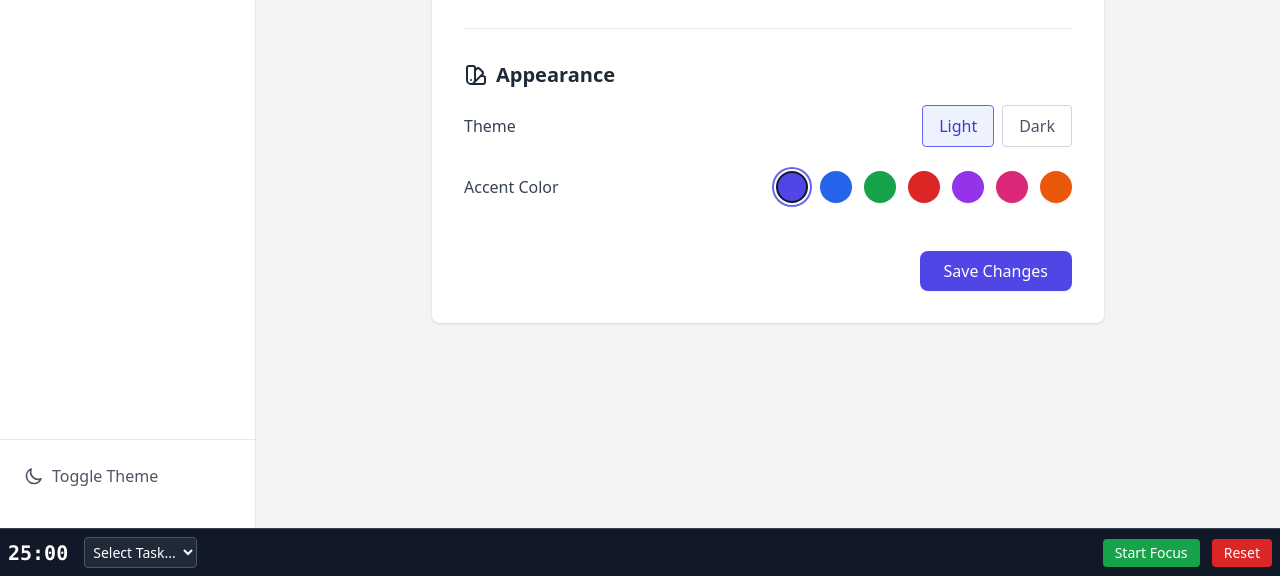
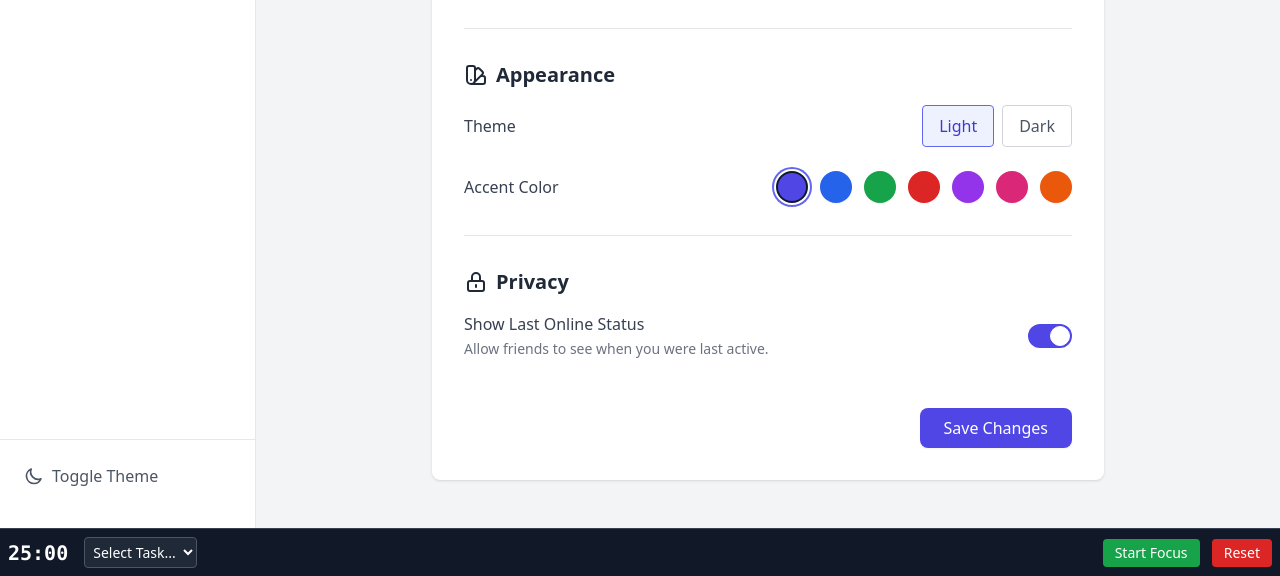
Before and after one commit to adnair2024/modo, a Flask app: page /settings in a window 1280 px wide. Shown: the part 918-1494 px from the top of the page. Run offline with Flask 3, Linux system fonts and the light colour scheme; the visitor is signed in with stand-in values (Sample User, id 1); data comes from the database, SQL or seed files in the repository; data that the repository does not hold is empty; some libraries are stand-ins or nearby versions.

Commit message:
Final Social Edits

```diff
--- a/app.py
+++ b/app.py
@@ -22,6 +22,12 @@ migrate = Migrate(app, db)
 login_manager = LoginManager()
 login_manager.login_view = 'auth.login'
 login_manager.init_app(app)
+
+@app.before_request
+def update_last_seen():
+    if current_user.is_authenticated:
+        current_user.last_seen = datetime.utcnow()
+        db.session.commit()
 
 class EventOccurrence:
     def __init__(self, event, start_datetime, is_completed):
@@ -719,6 +725,8 @@ def update_settings():
         current_user.notify_event_start = data['notify_event_start']
     if 'event_notify_minutes' in data:
         current_user.event_notify_minutes = int(data['event_notify_minutes'])
+    if 'show_last_seen' in data:
+        current_user.show_last_seen = data['show_last_seen']
 
     db.session.commit()
     return jsonify({'status': 'success'})
@@ -1035,7 +1043,7 @@ def profile(username):
     recent_sessions = FocusSession.query.filter_by(user_id=user.id).order_by(FocusSession.date.desc()).limit(5).all()
 
     return render_template('profile.html', user=user, status=status, total_minutes=total_minutes,
-                           total_sessions=total_sessions, recent_sessions=recent_sessions)
+                           total_sessions=total_sessions, recent_sessions=recent_sessions, now=datetime.utcnow())
 
 @app.route('/friend/request/<int:user_id>', methods=['POST'])
 @login_required
--- a/models.py
+++ b/models.py
@@ -12,6 +12,7 @@ class User(UserMixin, db.Model):
 
     # Presence & Live Status
     last_seen = db.Column(db.DateTime, default=datetime.utcnow)
+    show_last_seen = db.Column(db.Boolean, default=True)
     current_focus_start = db.Column(db.DateTime, nullable=True) # When they started
     current_focus_end = db.Column(db.DateTime, nullable=True)   # When it will end
     current_focus_mode = db.Column(db.String(20), default='none') # none, focus, break
--- a/templates/friends.html
+++ b/templates/friends.html
@@ -85,6 +85,9 @@
                             </span>
                         {% else %}
                             {{ item.status_msg }}
+                            {% if not item.is_online and item.user.show_last_seen %}
+                                · Last online at <span class="utc-time" data-ts="{{ item.user.last_seen.isoformat() }}Z">{{ item.user.last_seen.strftime('%H:%M') }}</span>
+                            {% endif %}
                         {% endif %}
                     </p>
                     {% if item.timer and item.timer.task %}
--- a/templates/settings.html
+++ b/templates/settings.html
@@ -138,6 +138,28 @@
             </div>
         </section>
 
+        <hr class="border-gray-200 dark:border-gray-700">
+
+        <!-- Privacy Settings -->
+        <section>
+            <h2 class="text-xl font-semibold mb-4 text-gray-800 dark:text-gray-200 flex items-center gap-2">
+                <svg class="w-6 h-6" fill="none" stroke="currentColor" viewBox="0 0 24 24"><path stroke-linecap="round" stroke-linejoin="round" stroke-width="2" d="M12 15v2m-6 4h12a2 2 0 002-2v-6a2 2 0 00-2-2H6a2 2 0 00-2 2v6a2 2 0 002 2zm10-10V7a4 4 0 00-8 0v4h8z"></path></svg>
+                Privacy
+            </h2>
+            <div class="space-y-4">
+                <div class="flex items-center justify-between">
+                    <div>
+                        <span class="block font-medium text-gray-700 dark:text-gray-300">Show Last Online Status</span>
+                        <span class="text-sm text-gray-500 dark:text-gray-400">Allow friends to see when you were last active.</span>
+                    </div>
+                    <label class="relative inline-flex items-center cursor-pointer">
+                        <input type="checkbox" id="show-last-seen" class="sr-only peer" {{ 'checked' if current_user.show_last_seen else '' }}>
+                        <div class="w-11 h-6 bg-gray-200 peer-focus:outline-none peer-focus:ring-4 peer-focus:ring-indigo-300 dark:peer-focus:ring-indigo-800 rounded-full peer dark:bg-gray-700 peer-checked:after:translate-x-full peer-checked:after:border-white after:content-[''] after:absolute after:top-[2px] after:left-[2px] after:bg-white after:border-gray-300 after:border after:rounded-full after:h-5 after:w-5 after:transition-all dark:border-gray-600 peer-checked:bg-indigo-600"></div>
+                    </label>
+                </div>
+            </div>
+        </section>
+
         <!-- Save Button -->
         <div class="flex justify-end pt-4">
             <button id="save-settings" class="bg-indigo-600 text-white px-6 py-2 rounded-lg hover:bg-indigo-700 transition font-medium shadow-sm">
@@ -161,6 +183,7 @@
             notify_pomodoro: document.getElementById('notify-pomodoro').checked,
             notify_event_start: document.getElementById('notify-event').checked,
             event_notify_minutes: document.getElementById('event-notify-minutes').value,
+            show_last_seen: document.getElementById('show-last-seen').checked,
             accent_color: document.querySelector('input[name="accent_color"]:checked').value
         };
 
```
Also changed, not shown: migrations/versions/50874160757b_add_show_last_seen_to_user.py (added, +32 -0 lines), templates/profile.html (+11 -1 lines).
